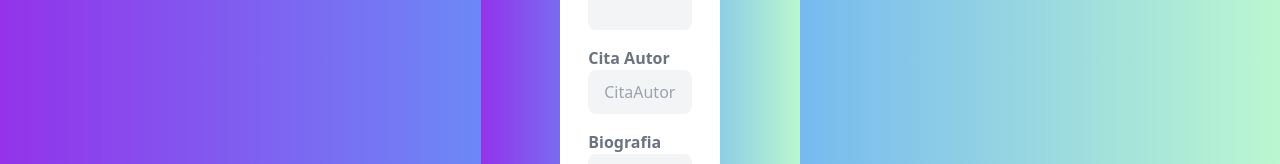
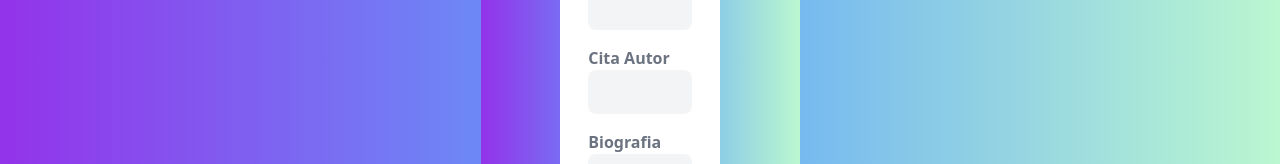
Before and after one commit to Yadira-Canche-Hernandez/SPA_PERSONASUXD, a Vue app: page /RegistroPersonas in a window 1280 px wide. Shown: the part 704-868 px from the top of the page. Built offline with nearby package versions, Linux system fonts and the light colour scheme.

Commit message:
Formulario ya sube todos los datos

```diff
--- a/src/components/RegistroPersonas.vue
+++ b/src/components/RegistroPersonas.vue
@@ -135,7 +135,7 @@ export default {
           <label class="block text-gray-500 font-bold md:text-left my-2 md:mb-0">
             Cita Autor
           </label>
-          <input type="text" v-model="CitaAutor" class="w-full py-2.5 px-4 rounded-lg bg-gray-100 focus:shadow focus:bg-white focus:outline-none" id="" placeholder="CitaAutor"/>
+          <input type="text" v-model="CitaAutor" class="w-full py-2.5 px-4 rounded-lg bg-gray-100 focus:shadow focus:bg-white focus:outline-none" id="CitaAutor" placeholder=""/>
         </div>
 
         <div class="w-full mt-4">
```
